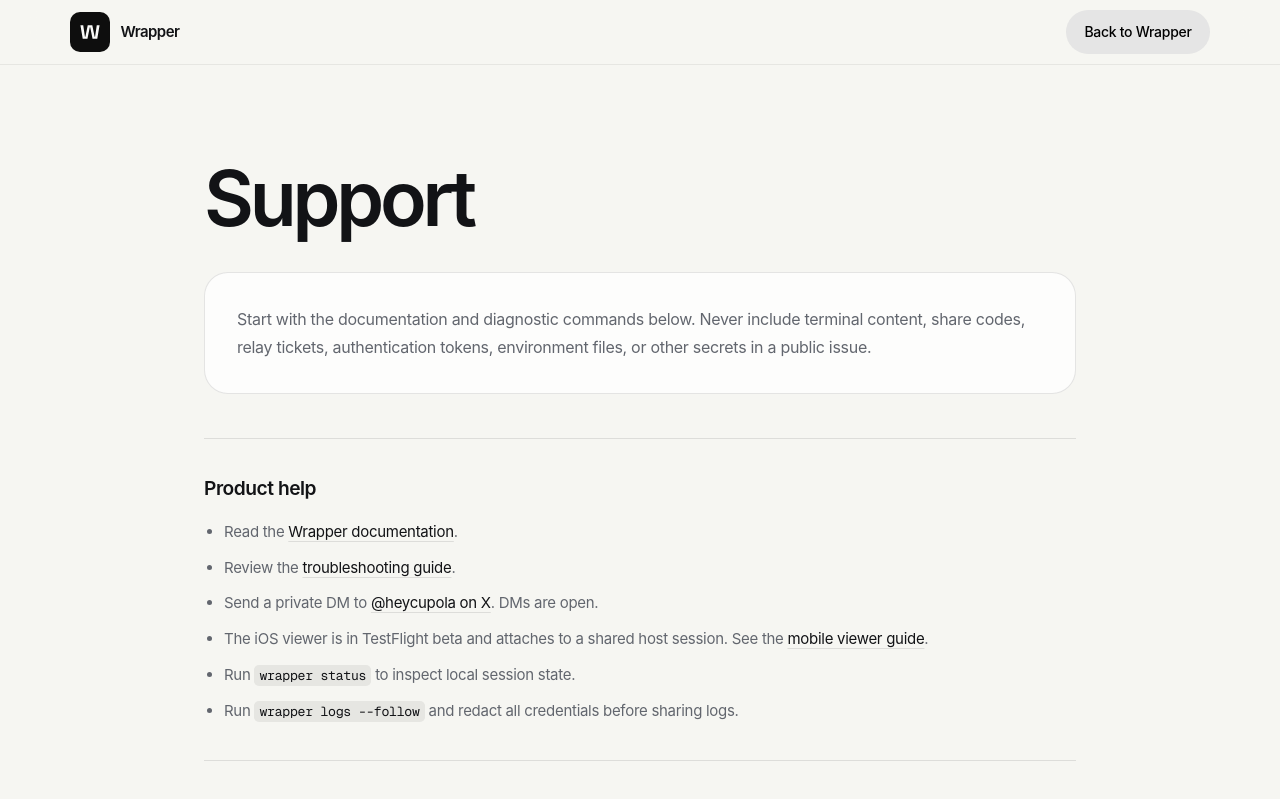
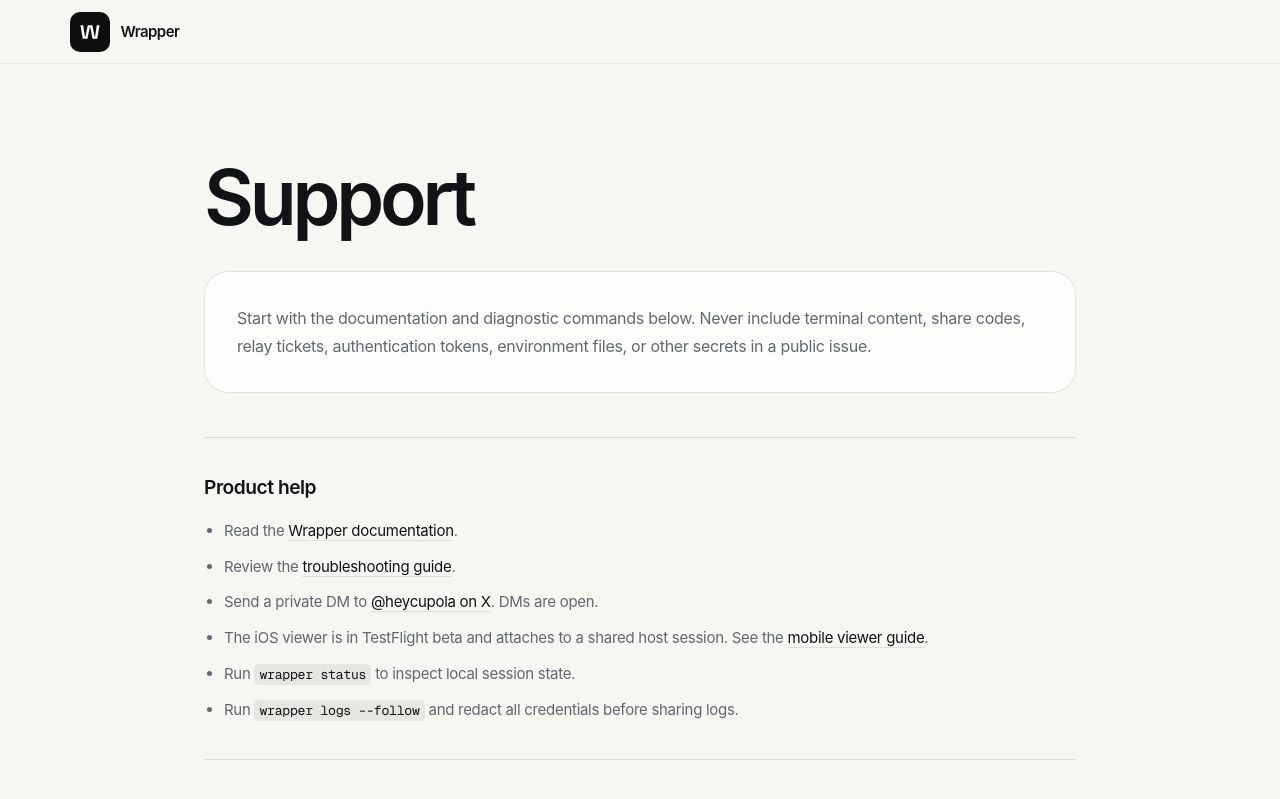
Before and after one commit to heycupola/wrapper, a Next.js app in the folder apps/web/: page /support in a window 1280 px wide. Shown: the top 799 px of the page. Built offline with nearby package versions, Linux system fonts and the light colour scheme; no server answers.

Commit message:
fix(web): hide redundant Back to Wrapper header actions
The authorize-device and legal headers already link home via the brand mark.

```diff
--- a/apps/web/components/auth-shell.tsx
+++ b/apps/web/components/auth-shell.tsx
@@ -7,7 +7,7 @@
   description,
   children,
   size = "compact",
-  showHeaderAction = true,
+  showHeaderAction = false,
   showFooter = true,
 }: {
   title?: string;
--- a/apps/web/components/legal-page.tsx
+++ b/apps/web/components/legal-page.tsx
@@ -12,7 +12,7 @@
 export function LegalPage({ title, lastUpdated, introduction, children }: LegalPageProps) {
   return (
     <div className="legalShell">
-      <SiteHeader />
+      <SiteHeader showAction={false} />
       <main id="main-content" className="legalMain" tabIndex={-1}>
         <div className="legalTitle">
           <h1>{title}</h1>
```
